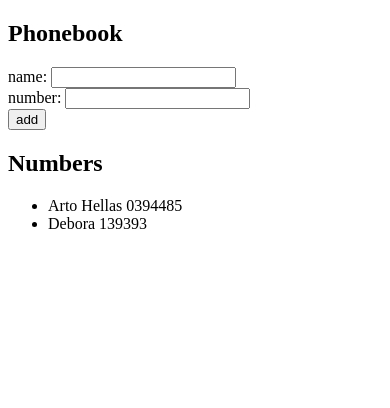
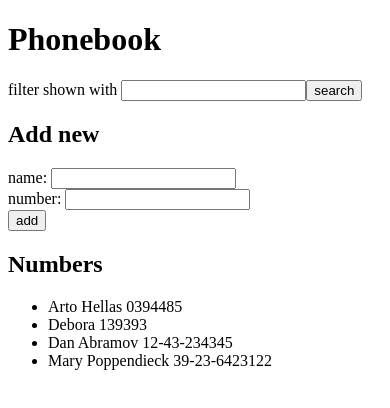
Before and after one commit to deboragaleano/fullstackopen, a React (Create React App) app in the folder part2/phonebook/: page / in a window 390 px wide. Shown: the top 408 px of the page. Built offline with nearby package versions, Linux system fonts and the light colour scheme.

Commit message:
phonebook step4

```diff
--- a/part2/phonebook/src/App.js
+++ b/part2/phonebook/src/App.js
@@ -3,10 +3,13 @@ import React, { useState } from 'react';
 const App = () => {
   const [ persons, setPersons ] = useState([
     { name: 'Arto Hellas', number: '0394485' },
-    { name: 'Debora', number: '139393'}
+    { name: 'Debora', number: '139393'},
+    { name: 'Dan Abramov', number: '12-43-234345' },
+    { name: 'Mary Poppendieck', number: '39-23-6423122'}
   ])
   const [ newName, setNewName ] = useState('')
   const [ newNumber, setNewNumber ] = useState('')
+  const [ newSearch, setNewSearch] = useState('')
 
   const addContact = (e) => {
     e.preventDefault();
@@ -19,6 +22,17 @@ const App = () => {
     setNewNumber('');
   }
 
+  const searchContact = (e) => {
+    e.preventDefault();
+    const filteredNames = persons.filter(person => person.name.toLowerCase().includes((newSearch).toLowerCase()))
+    setPersons(filteredNames);
+    setNewSearch('');
+  }
+
+  const handleSearchName = (e) => {
+    setNewSearch(e.target.value)
+  }
+
   const handleNameChange = (e) => {
     setNewName(e.target.value)
   }
@@ -29,8 +43,13 @@ const App = () => {
 
   return (
     <div>
-      <h2>Phonebook</h2>
+      <h1>Phonebook</h1>
+      <div>
+        filter shown with <input value={newSearch} onChange={handleSearchName}/>
+        <button onClick={searchContact} type="submit">search</button>
+      </div>
       <form>
+        <h2>Add new</h2>
         <div>
           name: <input value={newName} onChange={handleNameChange}/>
         </div>
```
